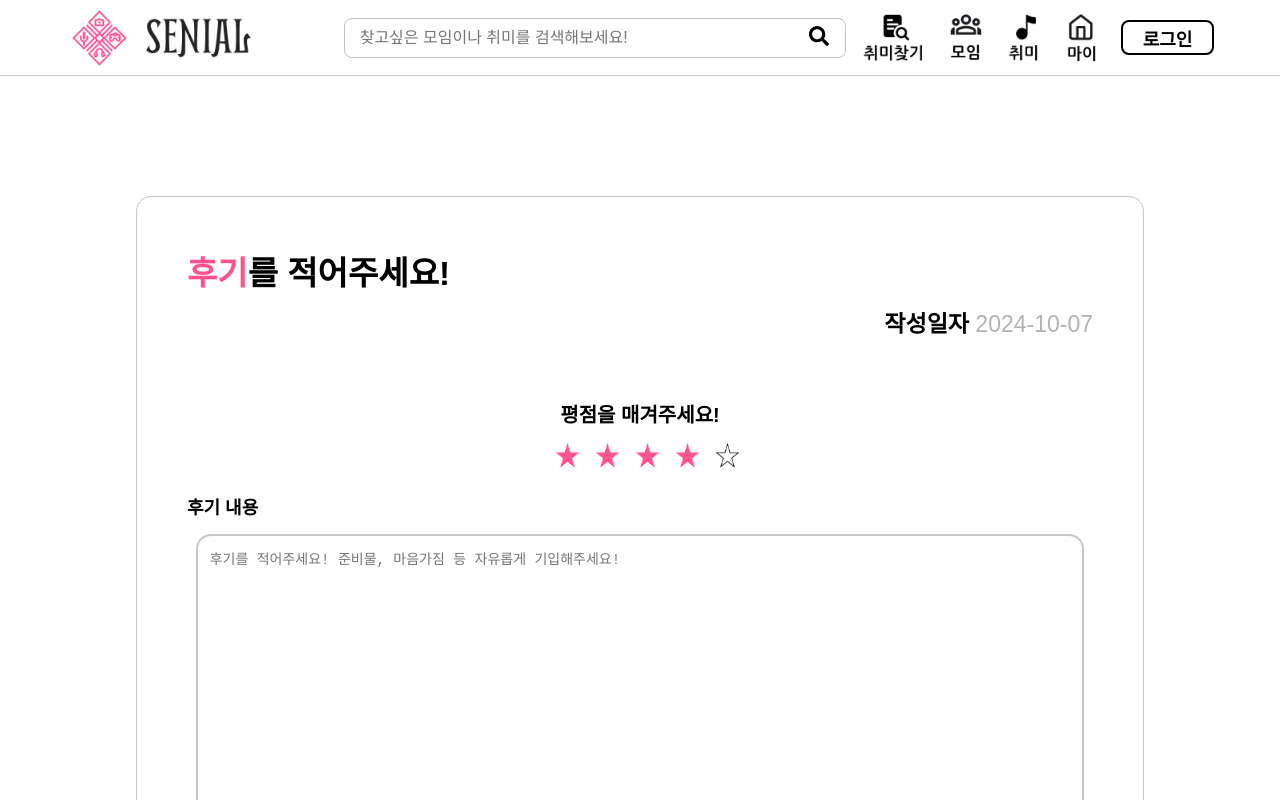
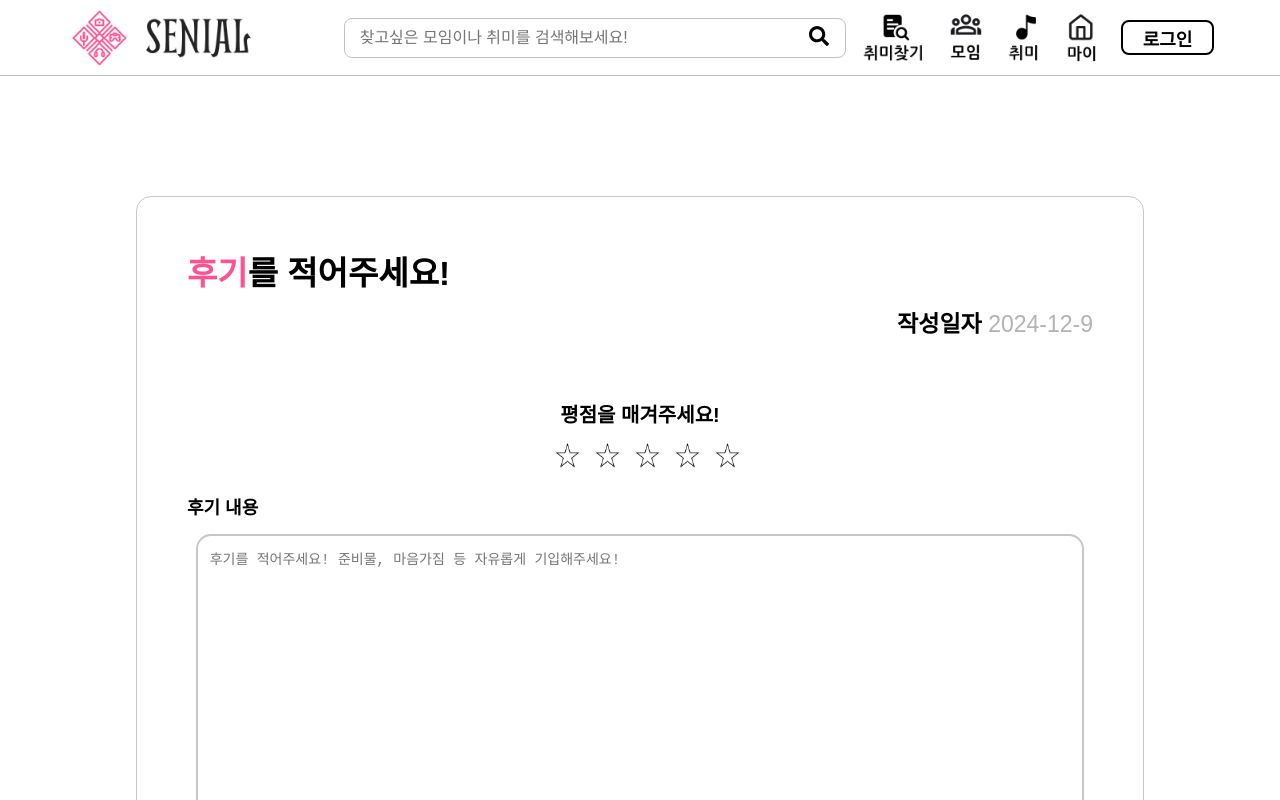
Before and after one commit to DoYous/Senials-Frontend, a React (Create React App) app in the folder senials_frontend/: page /hobby-review in a window 1280 px wide. Shown: the top 800 px of the page. Built offline with nearby package versions, Linux system fonts and the light colour scheme; a web font is replaced by a local one.

Commit message:
후기 작성 post rest api  #103

```diff
--- a/senials_frontend/src/pages/hobby/HobbyReview.js
+++ b/senials_frontend/src/pages/hobby/HobbyReview.js
@@ -1,24 +1,73 @@
-import React from 'react';
+import React, { useEffect, useRef, useState } from 'react';
 import styles from "./HobbyReview.module.css";
-import { useNavigate,useLocation } from 'react-router-dom';
+import { useNavigate, useLocation } from 'react-router-dom';
+import axios from 'axios';
 
 function HobbyReviewGet() {
-
-    const navigate=useNavigate();
-
+    const navigate = useNavigate();
     const location = useLocation();
     const queryParams = new URLSearchParams(location.search);
     const hobbyNumber = queryParams.get('hobbyNumber');
 
-    //이전 페이지로 돌아가기 (취소) 이벤트
-    const goBack=()=>{
+    // 이전 페이지로 돌아가기 (취소) 이벤트
+    const goBack = () => {
         navigate(`/hobby-detail/${hobbyNumber}`);
     }
 
-    // 후기 작성후 제출 페이지 이동 이벤트
-    const linkSubmitReivew=()=>{
-        navigate(`/hobby-detail/${hobbyNumber}`);
+    // 현재 날짜 출력
+    const [date, setDate] = useState('');
+    useEffect(() => {
+        const now = new Date();
+        const year = now.getFullYear();
+        const month = now.getMonth() + 1;
+        const day = now.getDate();
+        setDate(`${year}-${month}-${day}`);
+    }, []);
+
+    const hobbyReviewDetail = useRef();
+    const hobbyReviewHealthStatus = useRef();
+    const hobbyReviewTendency = useRef();
+    const hobbyReviewLevel = useRef();
+
+     // 별점 상태 관리
+     const [rating, setRating] = useState(0);
+
+     // 별점 클릭 처리 함수
+     const handleStarClick = (index) => {
+         setRating(index + 1);  // 클릭한 별의 번호(1~5)로 상태 변경
      }
+
+    // form 제출 처리
+    const handleSubmit = async (e) => {
+        e.preventDefault();
+
+        // 각 입력 값들을 추출
+        const hobbyReviewDetailValue = hobbyReviewDetail.current.value;
+        const healthStatus = document.querySelector('input[name="hobbyAbility"]:checked')?.value || null;
+        const tendency = document.querySelector('input[name="hobbyTendency"]:checked')?.value || null;
+        const level = document.querySelector('input[name="hobbyLevel"]:checked')?.value || null;
+        const reviewRate = rating;
+        const writeDate = date;
+
+        // JSON 데이터 생성
+        const reviewData = {
+            hobbyReviewRate: reviewRate,
+            hobbyReviewDetail: hobbyReviewDetailValue,
+            hobbyReviewHealthStatus: healthStatus,
+            hobbyReviewTendency: tendency,
+            hobbyReviewLevel: level,
+            hobbyReviewWriteDate: writeDate,
+        };
+
+        try {
+            // 비동기 요청을 보냄
+            const response = await axios.post(`/${hobbyNumber}/hobby-review`, reviewData);
+            navigate(`/hobby-detail/${hobbyNumber}`);  // 후기가 제출되면 해당 취미 상세 페이지로 이동
+        } catch (error) {
+            alert('후기 제출 실패');
+            // 오류 처리
+        }
+    };
 
     return (
         <>
@@ -26,21 +75,26 @@ function HobbyReviewGet() {
             <div className={styles.page}>
                 <div className={styles.writeReview}>
                     <div className={styles.title}>
-                    <span style={{color: "#FF5391"}}>후기</span>를 적어주세요!
+                        <span style={{ color: "#FF5391" }}>후기</span>를 적어주세요!
                     </div>
                     <div className={styles.writeDate}>
-                    작성일자 <span style={{color: "#b3b3b3", fontWeight: "normal"}}>2024-10-07</span>
+                        작성일자 <span style={{ color: "#b3b3b3", fontWeight: "normal" }}>{date}</span>
                     </div>
                     <div className={styles.reviewPoint}>
                         <div className={styles.text}>평점을 매겨주세요!</div>
-                    <div className={styles.starPoint}><StarPoint /></div>
+                        <div className={styles.starPoint}>
+                        {[...Array(5)].map((_, index) => (
+                            <Star key={index} index={index} filled={index < rating} onClick={() => handleStarClick(index)}/>
+                        ))}
+                        </div>
                     </div>
 
-                <form className={styles.writeReviewDetail}>
+                    <form className={styles.writeReviewDetail} onSubmit={handleSubmit}>
                         <div className={styles.text}>후기 내용</div>
                         <textarea
                             className={styles.inputText}
                             placeholder="후기를 적어주세요! 준비물, 마음가짐 등 자유롭게 기입해주세요!"
+                            ref={hobbyReviewDetail}
                         />
                         <div className={styles.selectHobbyAbility}>
                             <div className={styles.text}>몸이 불편하신 곳이 있을까요?</div>
@@ -81,8 +135,8 @@ function HobbyReviewGet() {
                             <label htmlFor="level5">어려움</label>
                         </div>
                         <div className={styles.buttonContainer}>
-                        <button className={styles.cancleButton} onClick={()=>goBack()}>취소</button>
-                        <input className={styles.submitButton} type="submit" value="제출" onClick={()=>linkSubmitReivew()} />
+                            <button type="button" className={styles.cancleButton} onClick={goBack}>취소</button>
+                            <button type="submit" className={styles.submitButton}>제출</button>
                         </div>
                     </form>
                 </div>
@@ -91,15 +145,14 @@ function HobbyReviewGet() {
     );
 }
 
-function StarPoint() {
+function Star({ index, filled, onClick }) {
     return (
-        <span>
-            <img className={styles.star} src="/img/starFull.png" alt="" />
-            <img className={styles.star} src="/img/starFull.png" alt="" />
-            <img className={styles.star} src="/img/starFull.png" alt="" />
-            <img className={styles.star} src="/img/starFull.png" alt="" />
-            <img className={styles.star} src="/img/starEmpty.png" alt="" />
-        </span>
+        <img
+            className={styles.star}
+            src={filled ? "/img/starFull.png" : "/img/starEmpty.png"}
+            alt={`star-${index}`}
+            onClick={onClick}
+        />
     );
 }
 
```
Lines whose indentation alone changed are shown as unchanged.
